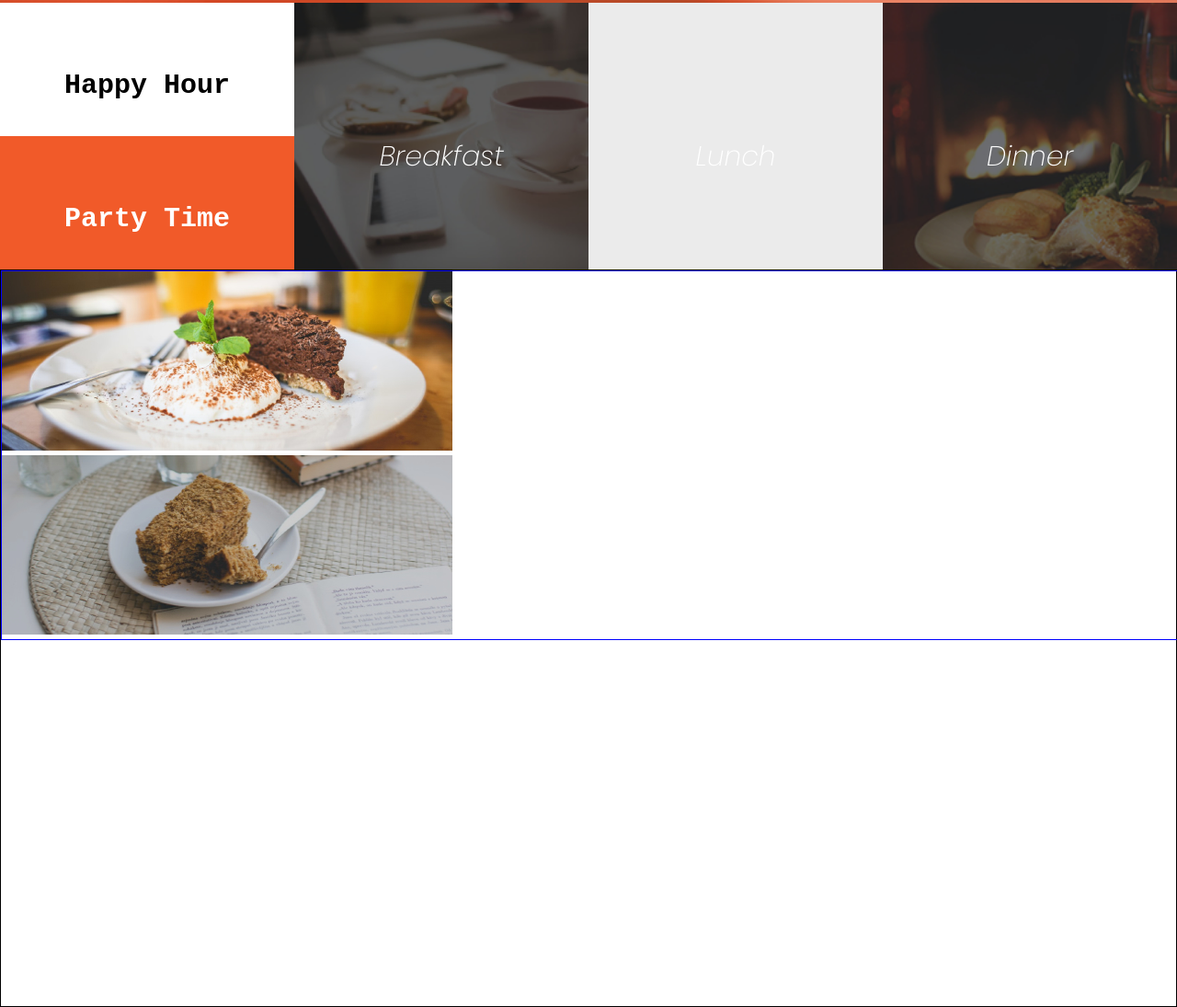
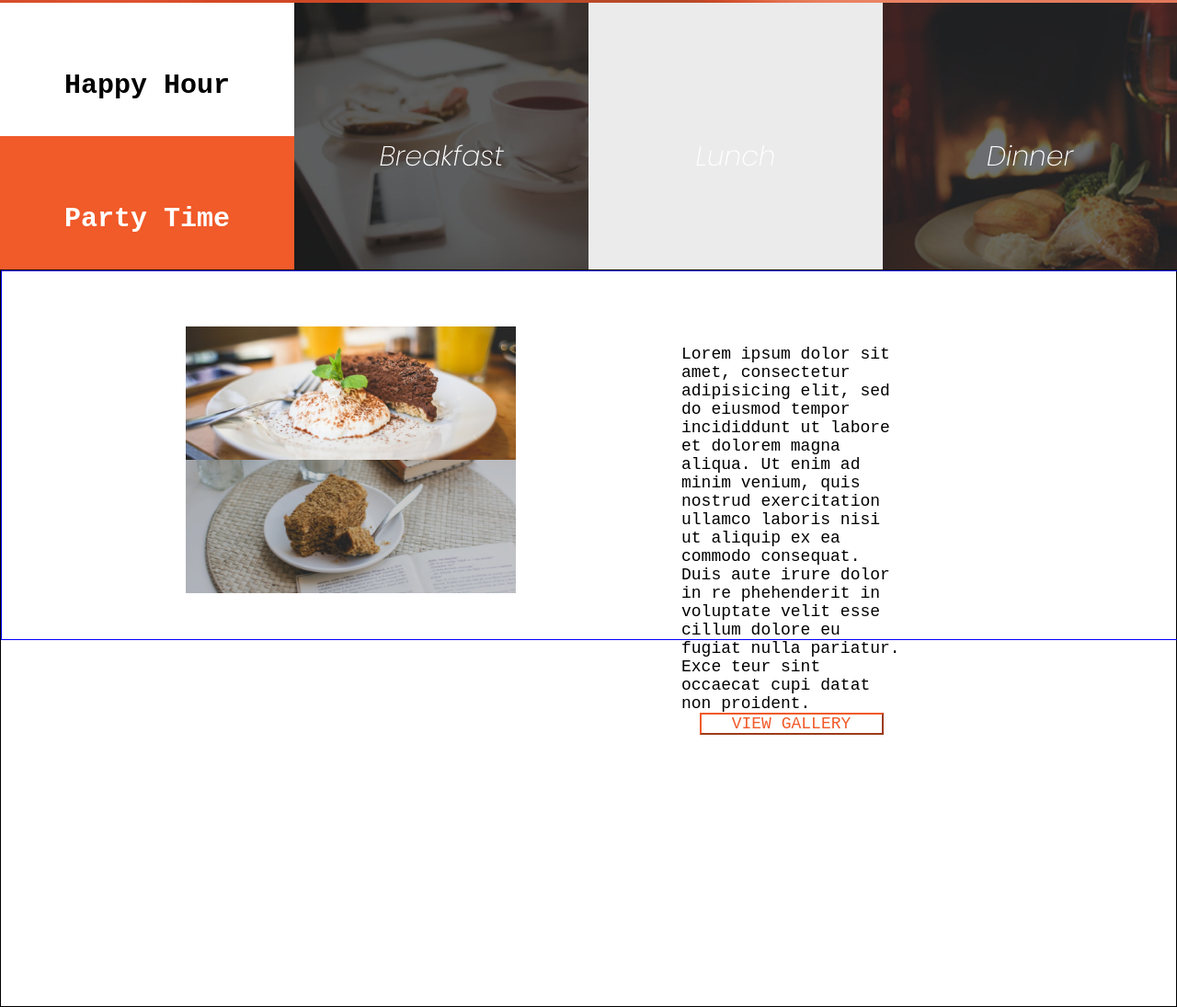
Before and after one commit to morrismutiso/project-04, a plain HTML site: page index.html in a window 1280 px wide. Shown: the part 697-1792 px from the top of the page at 92% size. Drawn offline with Linux system fonts and the light colour scheme.

Commit message:
created gallery button

```diff
--- a/index.html
+++ b/index.html
@@ -57,10 +57,13 @@
     <section class="about" id="about">
         <div class="foods">
             <div class="image-foods">
-                <img src="images/fastFood1.jpg" alt="fastFood1">
-                <img src="images/fastFood2.jpg" alt="fastFood2">
+                <img src="images/fastFood1.jpg" id="fastFood1" alt="fastFood1">
+                <img src="images/fastFood2.jpg" id="fastFood2" alt="fastFood2">
             </div>
-            <div class="paragraph-foods"></div>
+            <div class="paragraph-foods">
+                <p>Lorem ipsum dolor sit amet, consectetur adipisicing elit, sed do eiusmod tempor incididdunt ut labore et dolorem magna aliqua. Ut enim ad minim venium, quis nostrud exercitation ullamco laboris nisi ut aliquip ex ea commodo consequat. Duis aute irure dolor in re phehenderit in voluptate velit esse cillum dolore eu fugiat nulla pariatur. Exce teur sint occaecat cupi datat non proident.</p>
+                <button>VIEW GALLERY <span></span></button>
+            </div>
         </div>
         <div class="drinks"></div>
     </section>
--- a/style.css
+++ b/style.css
@@ -239,9 +239,48 @@ html::-webkit-scrollbar-thumb {
     border: 1px solid blue;
 }
 .image-foods {
-    display: block;
-    position: relative;
-    border: #F15A29;
+    display: flex;
+    flex-direction: column;
+    box-sizing: border-box;
+    box-shadow: 5px;
+    padding-top: 60px;
+    padding-left: 200px;
+    padding-right: 80px;
+    padding-bottom: 50px;
+    border: 1px black;
     width: 50%;
     height: 100%;
 }
+#fastFood1 {
+    height: 50%;
+}
+#fastFood2 {
+    height: 50%;
+}
+
+.paragraph-foods {
+    display: flex;
+    flex-direction: column;
+    width: 50%;
+    align-items: center;
+    padding-right: 300px;
+    padding-left: 100px;
+    padding-top: 80px;
+    font-size: 18px;
+    justify-content: space-around;
+}
+button {
+    border-color: var(--full-screen-menu);
+    background: transparent;
+    width: 200px;
+    height: 50px;
+    font-size: 18px;
+    align-items: normal;
+    padding-left: 0;
+    color: var(--full-screen-menu);
+    cursor: pointer;
+}
+button:hover {
+    background-color: var(--full-screen-menu);
+    color: #fff;
+}
```
